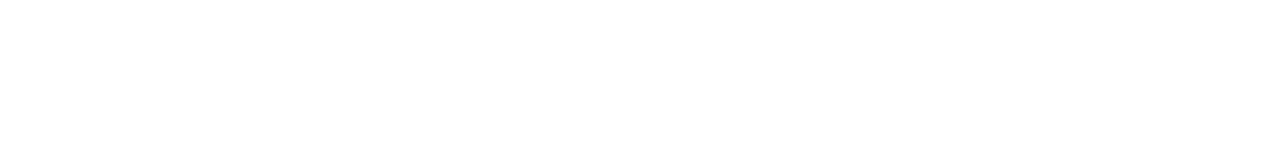
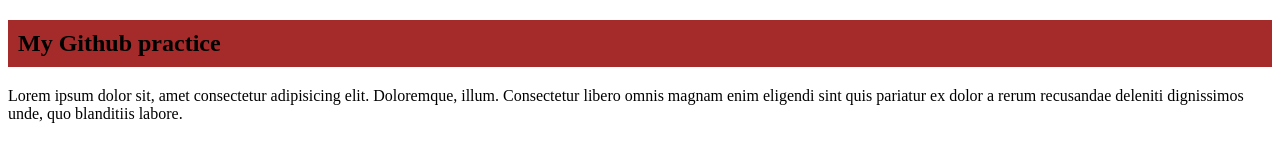
Before and after one commit to saishab02/My-simple-website, a plain HTML site: page Index.html in a window 1280 px wide. Drawn offline with Linux system fonts and the light colour scheme.

Commit message:
added the first blog

```diff
--- a/Index.html
+++ b/Index.html
@@ -4,8 +4,10 @@
     <meta charset="UTF-8">
     <meta name="viewport" content="width=device-width, initial-scale=1.0">
     <title>My simple website</title>
+    <link rel="stylesheet" href="styles/blogs.css">
 </head>
 <body>
-
+    <h2 class="div">My Github practice</h2>
+    <p>Lorem ipsum dolor sit, amet consectetur adipisicing elit. Doloremque, illum. Consectetur libero omnis magnam enim eligendi sint quis pariatur ex dolor a rerum recusandae deleniti dignissimos unde, quo blanditiis labore.</p>
 </body>
 </html>
--- /dev/null
+++ b/styles/blogs.css
@@ -0,0 +1,4 @@
+.div{
+background-color: brown;
+padding: 10px;
+}
```
